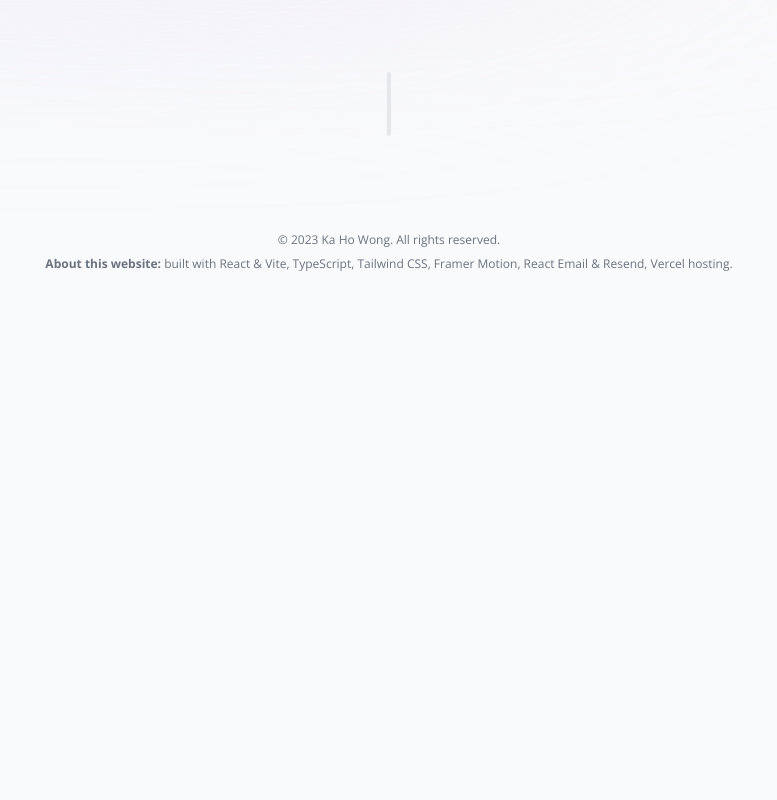
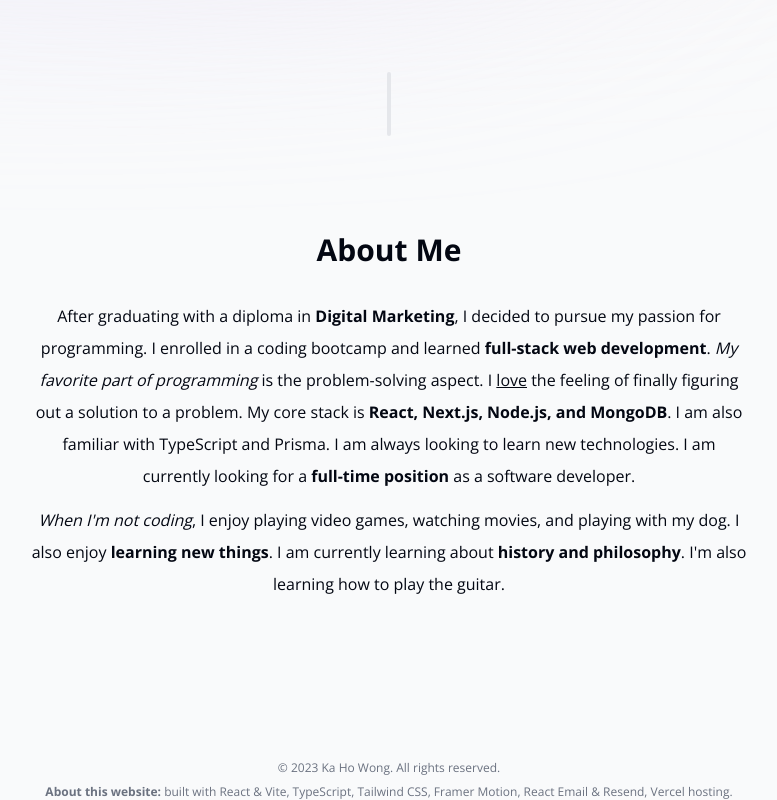
Before and after one commit to mark62005/vite-portfolio, a React (Vite) app: page / in a window 1280 px wide. Shown: the part 696-1496 px from the top of the page, without its empty margins (251-1028 px from the left). Before the commit the page ends 1000 px from the top, so only its background shows below. Built offline with nearby package versions, Linux system fonts and the light colour scheme.

Commit message:
Create About me section

```diff
--- a/src/App.tsx
+++ b/src/App.tsx
@@ -1,3 +1,4 @@
+import About from "./components/About";
 import BackgroundDecoration from "./components/decorations/BackgroundDecoration";
 import Footer from "./components/Footer";
 import Header from "./components/Header";
@@ -7,7 +8,7 @@
 function App() {
 	return (
 		<div
-			id="#home"
+			id="home"
 			className="relative h-[1000px] pt-28 sm:pt-36"
 		>
 			<Header />
@@ -15,6 +16,7 @@
 				<BackgroundDecoration />
 				<Hero />
 				<SectionDivider />
+				<About />
 			</main>
 			<Footer />
 		</div>
--- /dev/null
+++ b/src/components/About.tsx
@@ -0,0 +1,39 @@
+import { motion } from "framer-motion";
+import SectionHeading from "./ui/SectionHeading";
+import BoldText from "./ui/BoldText";
+
+const About = () => {
+	return (
+		<motion.section
+			id="about"
+			className="mb-28 max-w-[45rem] text-center leading-8 sm:mb-40 scroll-mt-28"
+			initial={{ opacity: 0, y: 100 }}
+			animate={{ opacity: 1, y: 0 }}
+			transition={{ delay: 0.175 }}
+		>
+			<SectionHeading>About me</SectionHeading>
+			<p className="mb-3">
+				After graduating with a diploma in{" "}
+				<BoldText>Digital Marketing</BoldText>, I decided to pursue my passion
+				for programming. I enrolled in a coding bootcamp and learned{" "}
+				<BoldText>full-stack web development</BoldText>.{" "}
+				<span className="italic">My favorite part of programming</span> is the
+				problem-solving aspect. I <span className="underline">love</span> the
+				feeling of finally figuring out a solution to a problem. My core stack
+				is <BoldText>React, Next.js, Node.js, and MongoDB</BoldText>. I am also
+				familiar with TypeScript and Prisma. I am always looking to learn new
+				technologies. I am currently looking for a{" "}
+				<BoldText>full-time position</BoldText> as a software developer.
+			</p>
+
+			<p>
+				<span className="italic">When I'm not coding</span>, I enjoy playing
+				video games, watching movies, and playing with my dog. I also enjoy{" "}
+				<BoldText>learning new things</BoldText>. I am currently learning about{" "}
+				<BoldText>history and philosophy</BoldText>. I'm also learning how to
+				play the guitar.
+			</p>
+		</motion.section>
+	);
+};
+export default About;
```
